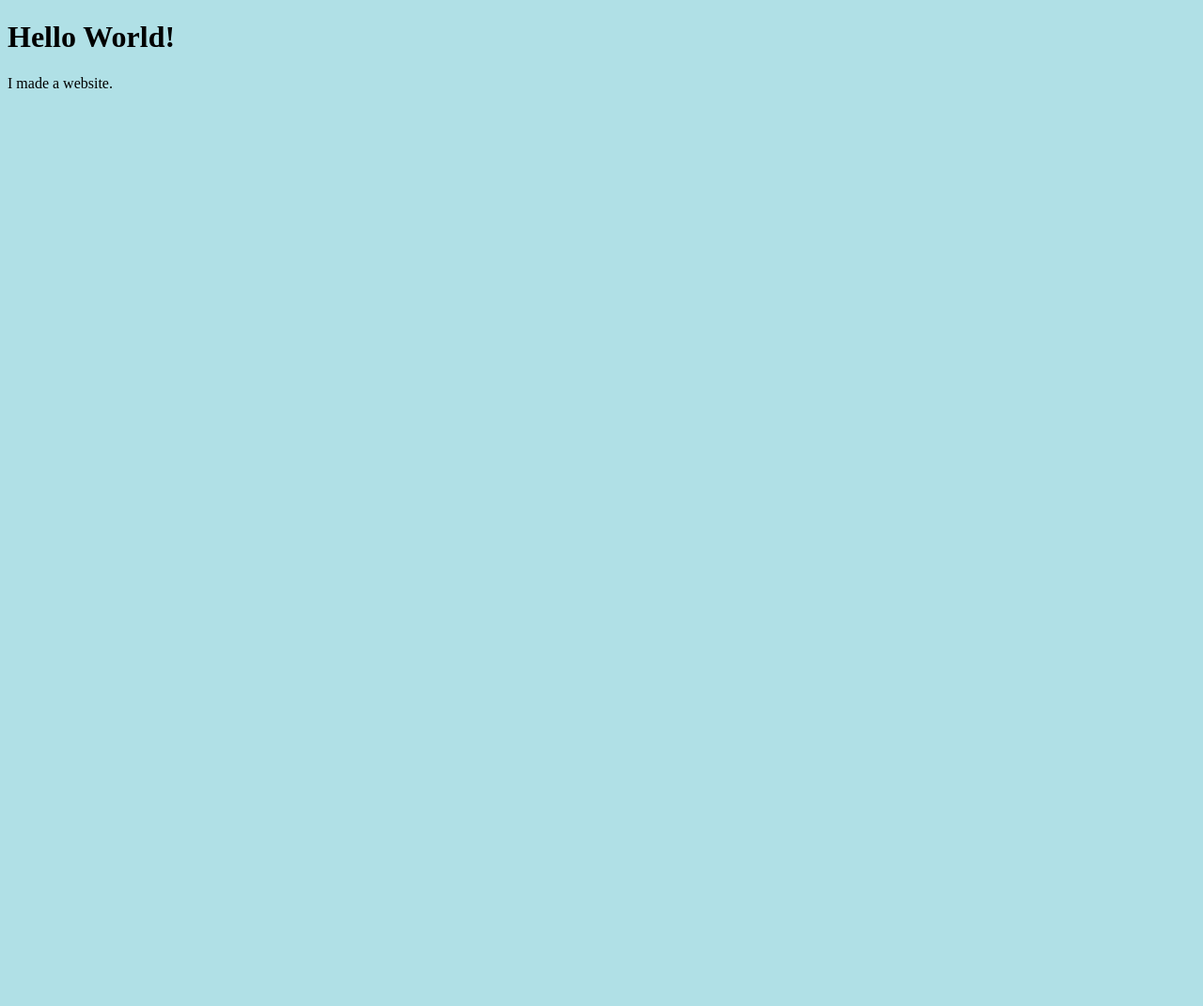
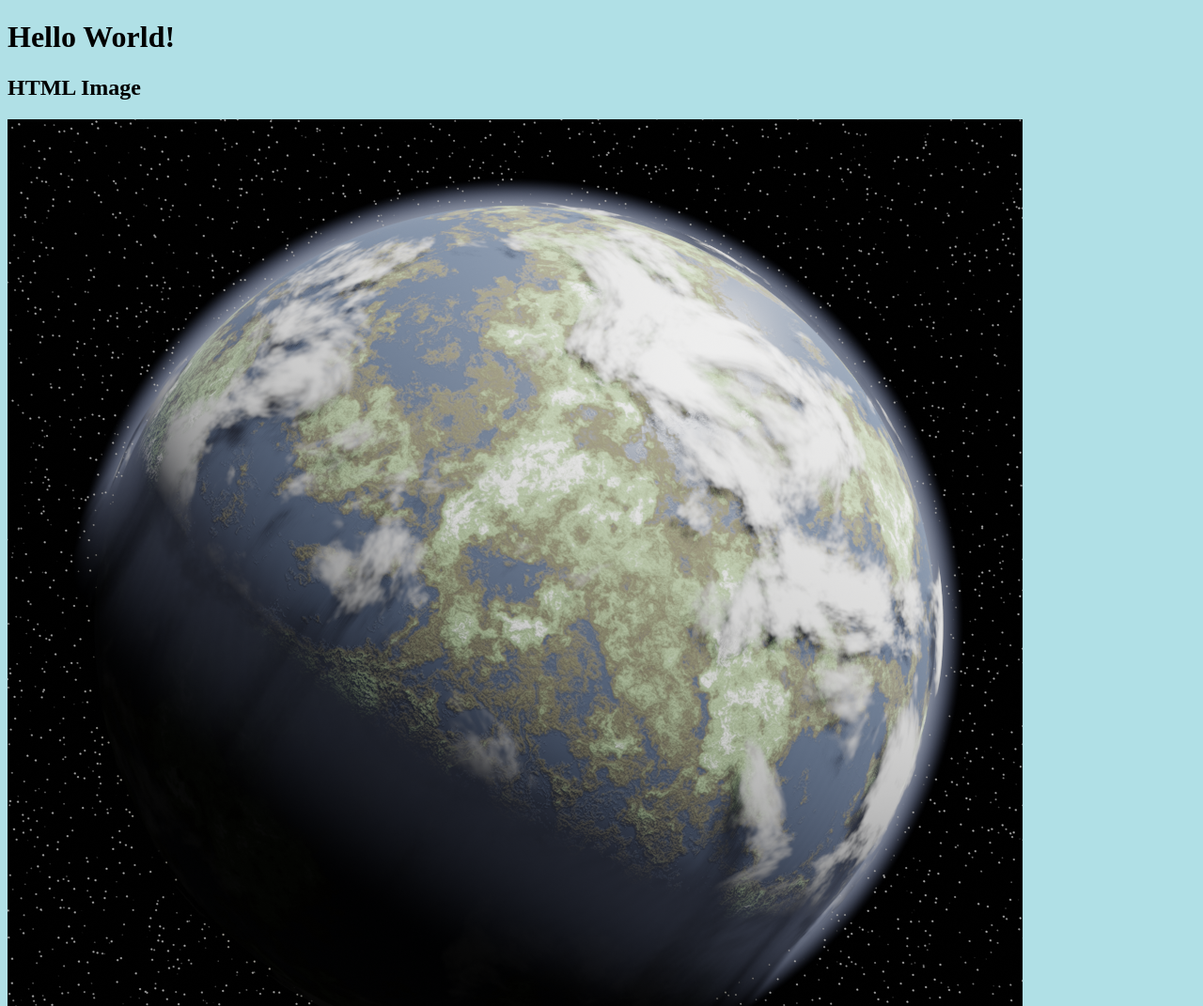
Before and after one commit to TayDes/TayDes.github.io, a plain HTML site: page index.html in a window 1280 px wide. Shown: the top 1071 px of the page at 94% size. Before the commit the page ends 800 px from the top, so only its background shows below. Drawn offline with Linux system fonts and the light colour scheme.

Commit message:
Added Image to site for testing.

```diff
--- a/index.html
+++ b/index.html
@@ -1,7 +1,11 @@
 <!DOCTYPE html>
 	<html>
+	<meta name="viewport" content="width=device-width, initial-scale=1.0">
 	<body style="background-color:powderblue;">
 		<h1>Hello World!</h1>
+		<h2>HTML Image</h2>
+		<img src="planet.png" alt="planet">
+
 		<p>I made a website.</p>
 	</body>
 </html>
```
Also changed, not shown: planet.png (added).
